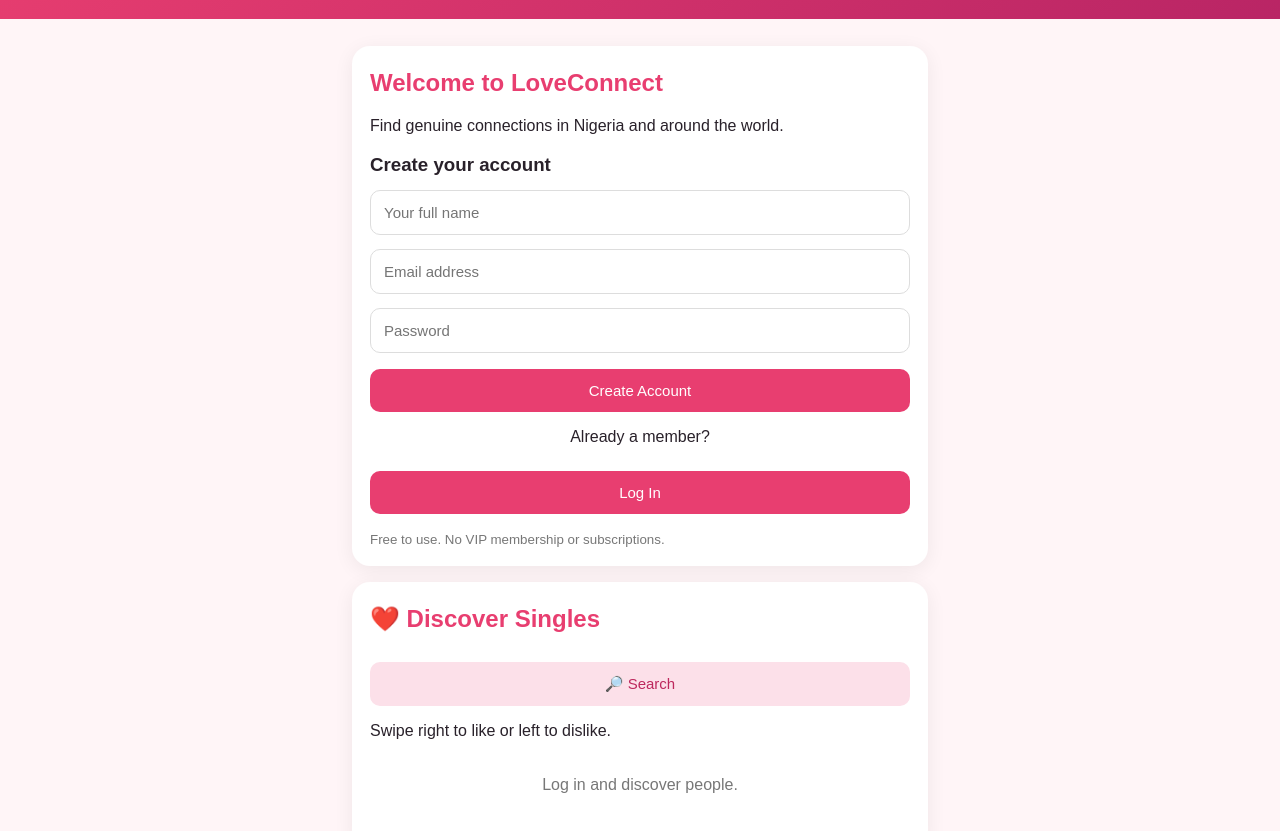
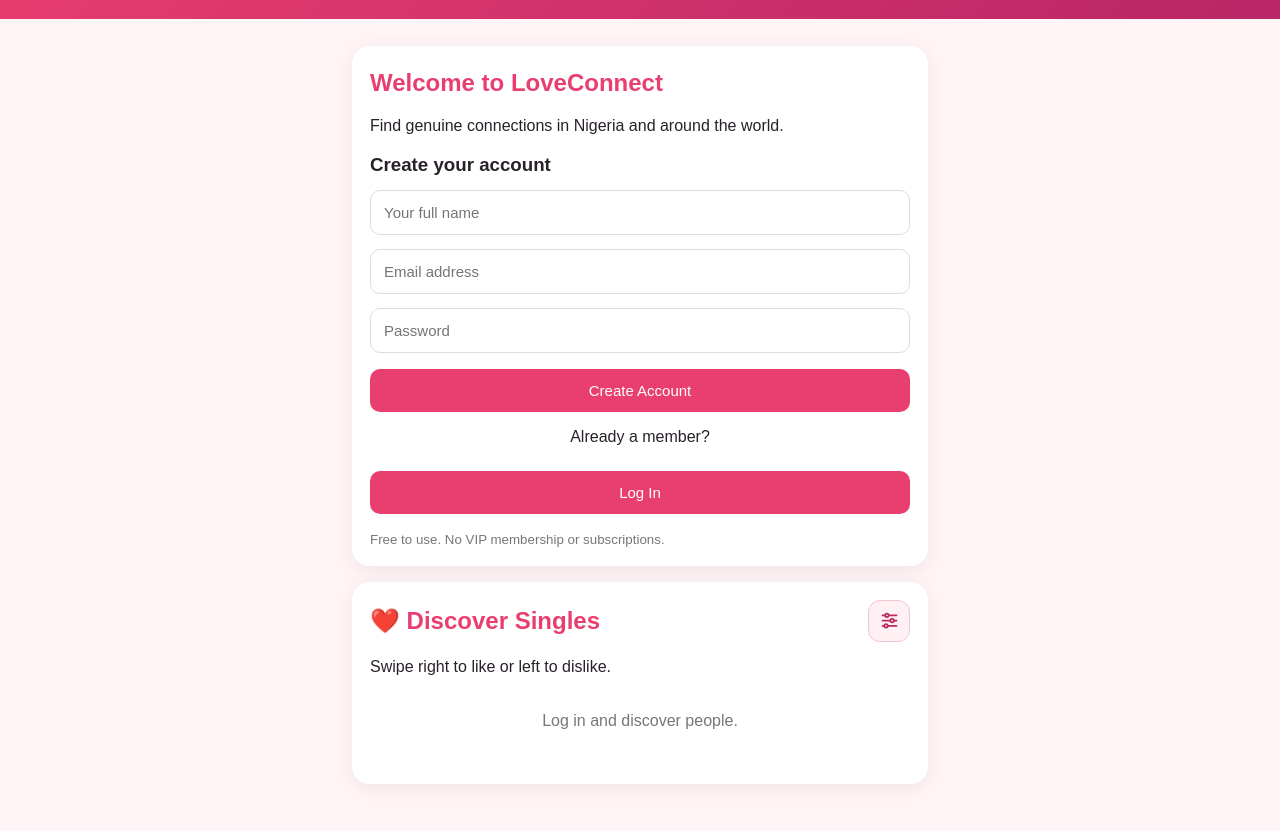
Before and after one commit to brightkacy-lab/Loveconnect, a plain HTML site: page index.html in a window 1280 px wide. Shown: the part 83-914 px from the top of the page. Drawn offline with nearby package versions, Linux system fonts and the light colour scheme.

Commit message:
Refine Discover search and filter control

```diff
--- a/index.html
+++ b/index.html
@@ -46,6 +46,11 @@ button{
 button:disabled{opacity:.6}
 .secondary{background:#555}
 .light-button{background:#fce0e9;color:#bd285d}
+.discover-heading{display:flex;align-items:center;justify-content:space-between;gap:12px;margin-bottom:8px}
+.discover-heading h2{margin:5px 0}
+.discover-search-button{width:42px;height:42px;flex:0 0 42px;padding:0;margin:0;border:1px solid #f3c3d2;border-radius:12px;background:#fff0f4;color:#bd285d;display:flex;align-items:center;justify-content:center}
+.discover-search-button:active,.discover-search-button[aria-expanded="true"]{background:#fce0e9}
+.discover-search-button svg{width:21px;height:21px}
 .dislike-button{background:#555}
 .undo-button{background:#fff0f4;color:#bd285d}
 nav{
@@ -214,8 +219,12 @@ style="display:none" alt="My profile picture">
 
 <!-- DISCOVER -->
 <div class="card" id="discoverCard">
+<div class="discover-heading">
 <h2>❤️ Discover Singles</h2>
-<button class="light-button" id="toggleSearchButton" onclick="toggleDiscoverSearch()" aria-expanded="false">🔎 Search</button>
+<button class="discover-search-button" id="toggleSearchButton" onclick="toggleDiscoverSearch()" aria-label="Open search and filters" title="Search and filters" aria-expanded="false">
+<svg viewBox="0 0 24 24" fill="none" stroke="currentColor" stroke-width="2" stroke-linecap="round" aria-hidden="true"><path d="M4 6h16M4 12h16M4 18h16"/><circle cx="9" cy="6" r="2" fill="white"/><circle cx="15" cy="12" r="2" fill="white"/><circle cx="8" cy="18" r="2" fill="white"/></svg>
+</button>
+</div>
 <p>Swipe right to like or left to dislike.</p>
 
 <div id="filterPanel" style="display:none">
```
